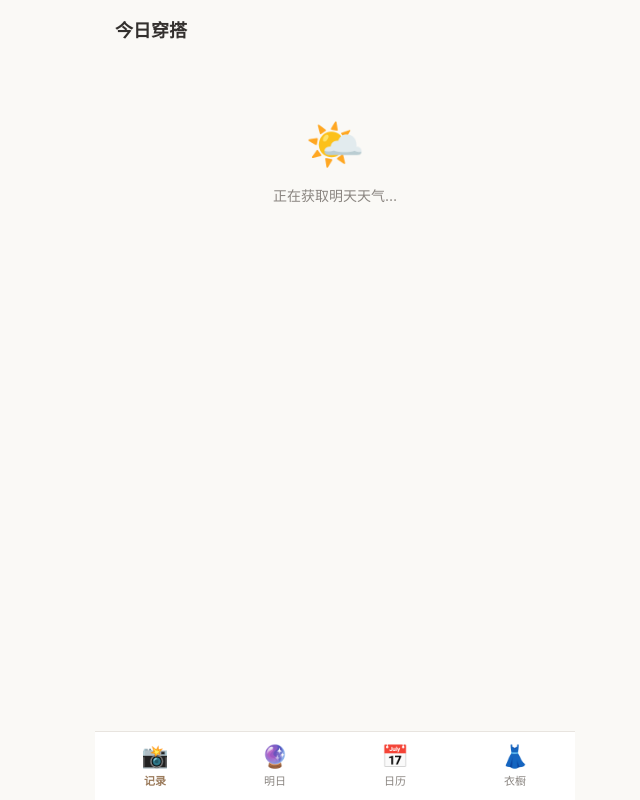
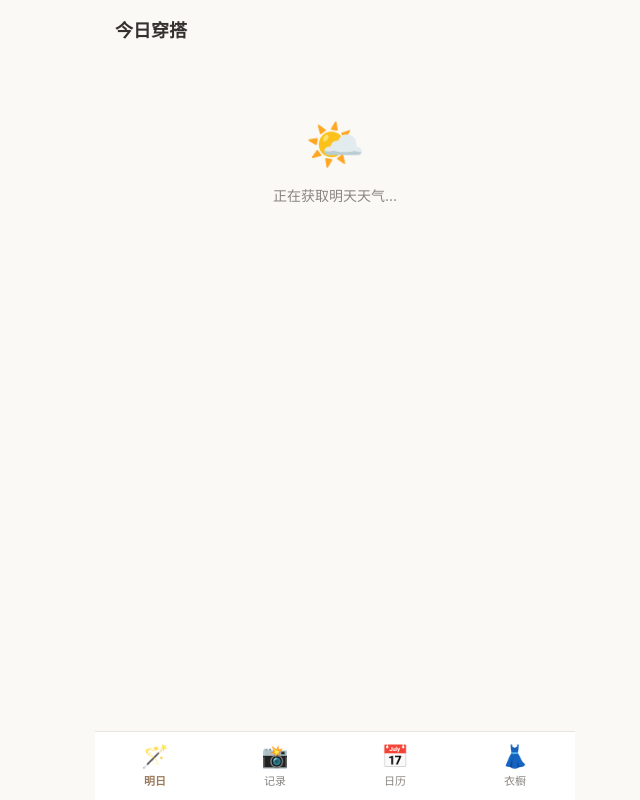
Before and after one commit to cathyisis222happy-arch/wardrobe, a plain HTML site: page index.html in a window 1280 px wide. Shown: the whole page, without its empty margins (305-945 px from the left). Drawn offline with Linux system fonts and the light colour scheme.

Commit message:
fix: 底部tab顺序+明日图标改为🪄魔法棒

```diff
--- a/index.html
+++ b/index.html
@@ -355,8 +355,8 @@
   </div>
 
   <div class="bottom-nav">
-    <button class="nav-item active" data-tab="log"><span class="icon">📸</span>记录</button>
-    <button class="nav-item" data-tab="tomorrow"><span class="icon">🔮</span>明日</button>
+    <button class="nav-item active" data-tab="tomorrow"><span class="icon">🪄</span>明日</button>
+    <button class="nav-item" data-tab="log"><span class="icon">📸</span>记录</button>
     <button class="nav-item" data-tab="calendar"><span class="icon">📅</span>日历</button>
     <button class="nav-item" data-tab="wardrobe"><span class="icon">👗</span>衣橱</button>
   </div>
```
